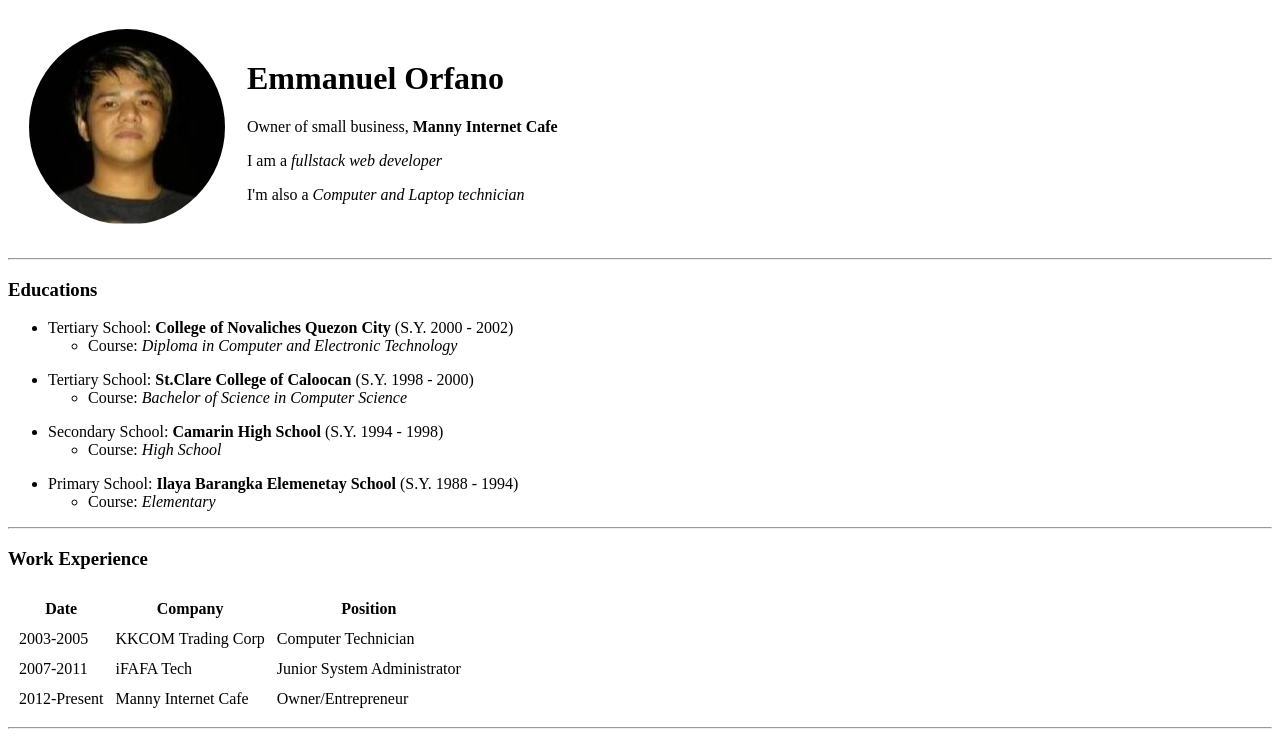
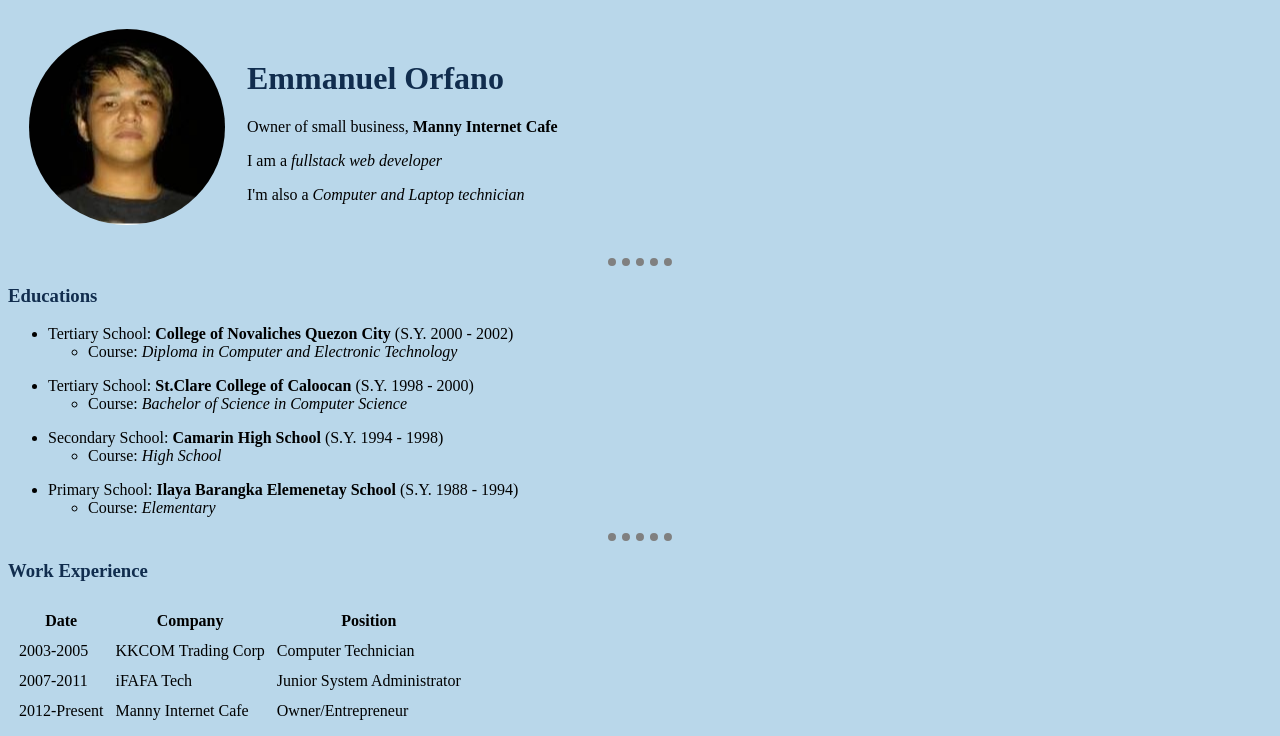
Before and after one commit to cfph6717/cv, a plain HTML site: page index.html in a window 1280 px wide. Shown: the top 736 px of the page. Drawn offline with Linux system fonts and the light colour scheme.

Commit message:
Add files via upload

```diff
--- /dev/null
+++ b/css/styles.css
@@ -0,0 +1,16 @@
+    body {
+        background-color: #b9d7ea;
+    }
+    hr {
+        border-style: none;
+        border-top-style: dotted;
+        border-color: grey;
+        border-width: 8px;
+        width: 5%;
+    }
+    h1 {
+        color: #112d4e
+    }
+    h3 {
+        color: #112d4e;
+    }
--- a/index.html
+++ b/index.html
@@ -4,11 +4,12 @@
     <meta charset="UTF-8">
     <meta name="viewport" content="width=device-width, initial-scale=1.0">
     <title>😷 Manny's Personal Site</title>
+    <link rel="stylesheet" href="css/styles.css">
 </head>
 <body>
     <table cellspacing="20">
         <tr>
-            <td><img src="manny.png" alt="image of my self"></td>
+            <td><img src="image/manny.png" alt="image of my self"></td>
             <td><h1>Emmanuel Orfano</h1>
                 <p>Owner of small business, <strong>Manny Internet Cafe</strong></p>
                 <p>I am a <em>fullstack web developer</em></p>
```
Also changed, not shown: contact.html (+1 -0 lines), hobbies.html (+2 -1 lines), image/compshop.jpg (added), image/manny.jpg (added), image/manny.png (added), image/manny1.png (added), image/manny11.png (added), image/manny2.png (added).
